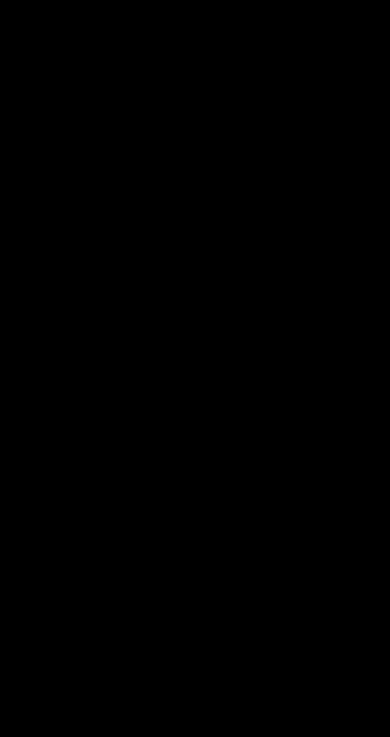
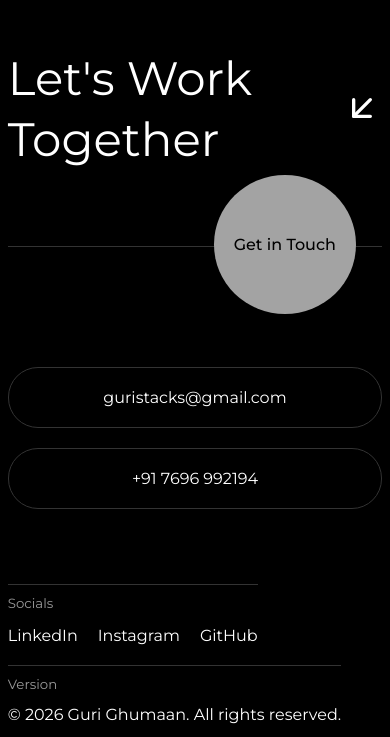
Before and after one commit to prateek15000/vyxis-ai-protfolio, a React (Vite) app: page / in a window 390 px wide. Shown: the part 7214-7951 px from the top of the page. Before the commit the page ends 7326 px from the top, so only its background shows below. Built offline with nearby package versions, Linux system fonts and the light colour scheme.

Commit message:
Add footer styles: create footer.css for layout and responsive design

```diff
--- a/src/Components/Footer-Section/Footer.jsx
+++ b/src/Components/Footer-Section/Footer.jsx
@@ -1,5 +1,6 @@
 import React from "react";
 import { ArrowDownLeft } from "lucide-react";
+import "./Footer.css";
 import FooterTop from "./FooterTop";
 import FooterMiddle from "./FooterMiddle";
 import FooterBottom from "./FooterBottom";
--- /dev/null
+++ b/src/Components/Footer-Section/footer.css
@@ -0,0 +1,118 @@
+footer {
+  padding-top: 100px;
+  padding-bottom: 10px;
+  color: #ffffff;
+}
+.foot-text {
+  padding-bottom: 75px;
+  border-bottom: 1px solid #333;
+  position: relative;
+  margin-bottom: 75px;
+}
+.foot-text p {
+  font-size: 8vw;
+  line-height: 1.1;
+}
+.footCta {
+  border-radius: 50%;
+  padding: 71px 25px;
+  font-size: 18px;
+  font-weight: 500;
+  background: #a3a3a3;
+  color: #000000;
+  position: absolute;
+  bottom: -77px;
+  left: 70%;
+  transition: var(--transition);
+}
+.footCta:hover {
+  background: var(--btnBg);
+  rotate: 360deg;
+}
+.footCta:active {
+  opacity: 0.8;
+}
+.footMiddle {
+  margin-top: 50px;
+  flex-wrap: wrap;
+  gap: 20px;
+}
+.footMiddle a {
+  font-size: 16px;
+  padding: 15px 30px;
+  border-radius: var(--radius);
+  border: 1px solid #333;
+  transition: var(--transition);
+}
+.footMiddle a:hover {
+  background: var(--btnBg);
+  transform: scale(0.95);
+  color: #000;
+}
+.footBottom {
+  margin-top: 75px;
+}
+.socialLinks {
+  gap: 20px;
+}
+.socialLinks a {
+  transition: var(--transition);
+  padding: 5px 0px;
+}
+.socialLinks a:hover {
+  color: var(--btnBg);
+  transform: scale(0.95);
+}
+.footLinks small,
+.reserve small {
+  font-family: Montserrat, sans-serif;
+  color: #999;
+  margin-bottom: 10px;
+  width: 100%;
+  text-align: left;
+}
+
+@media (max-width: 768px) {
+  .foot-text p {
+    font-size: 12vw;
+    line-height: 1.3;
+  }
+  .footCta {
+    bottom: -68px;
+    padding: 60px 20px;
+    font-size: 16px;
+    left: 65%;
+  }
+  .footMiddle {
+    margin-top: 120px;
+    align-items: baseline;
+  }
+  .footBottom {
+    align-items: baseline;
+    width: 100%;
+    gap: 15px;
+    flex-direction: column-reverse;
+  }
+  .reserve,
+  .footLinks {
+    width: fit-content;
+    padding-top: 10px;
+    border-top: 1px solid #333;
+  }
+  .socialLinks {
+    width: fit-content;
+  }
+}
+
+@media (max-width: 480px) {
+  .footCta {
+    padding: 60px 20px;
+    font-size: 16px;
+    left: 55%;
+  }
+  .footMiddle a {
+    width: 100%;
+    text-align: center;
+    padding: 20px 30px;
+  }
+}
```
